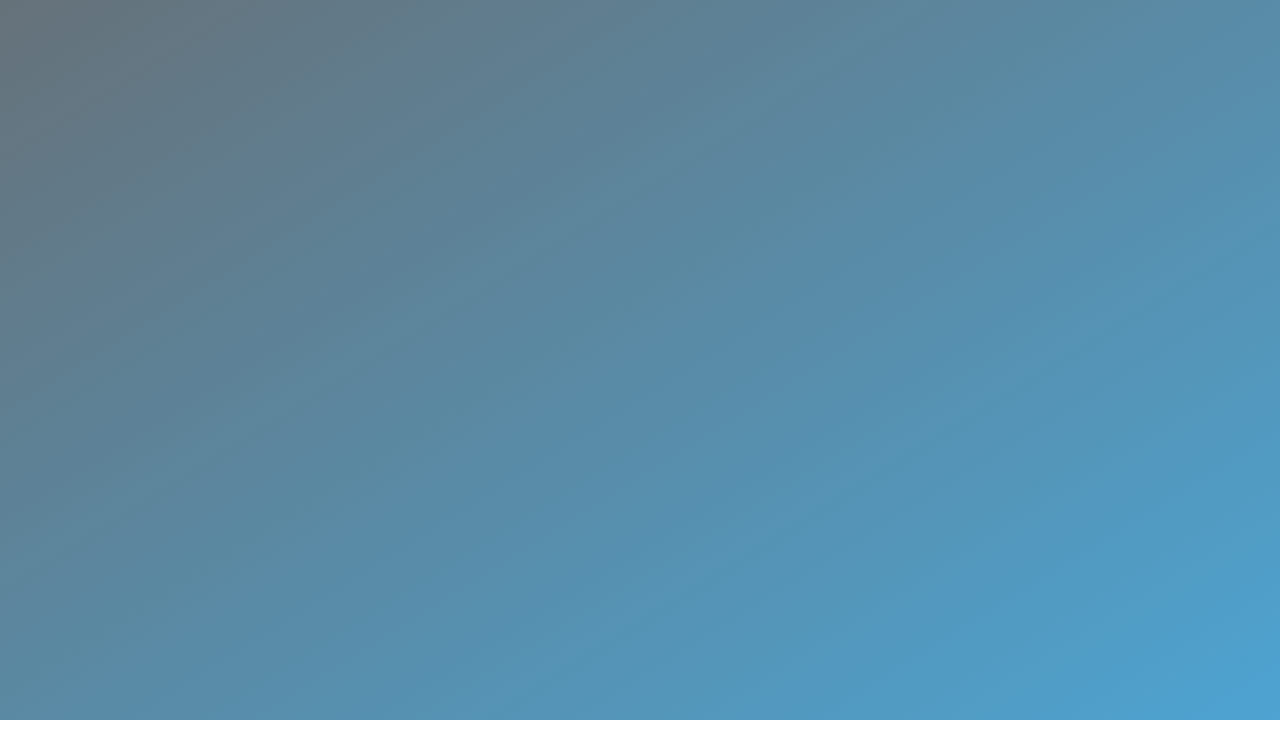
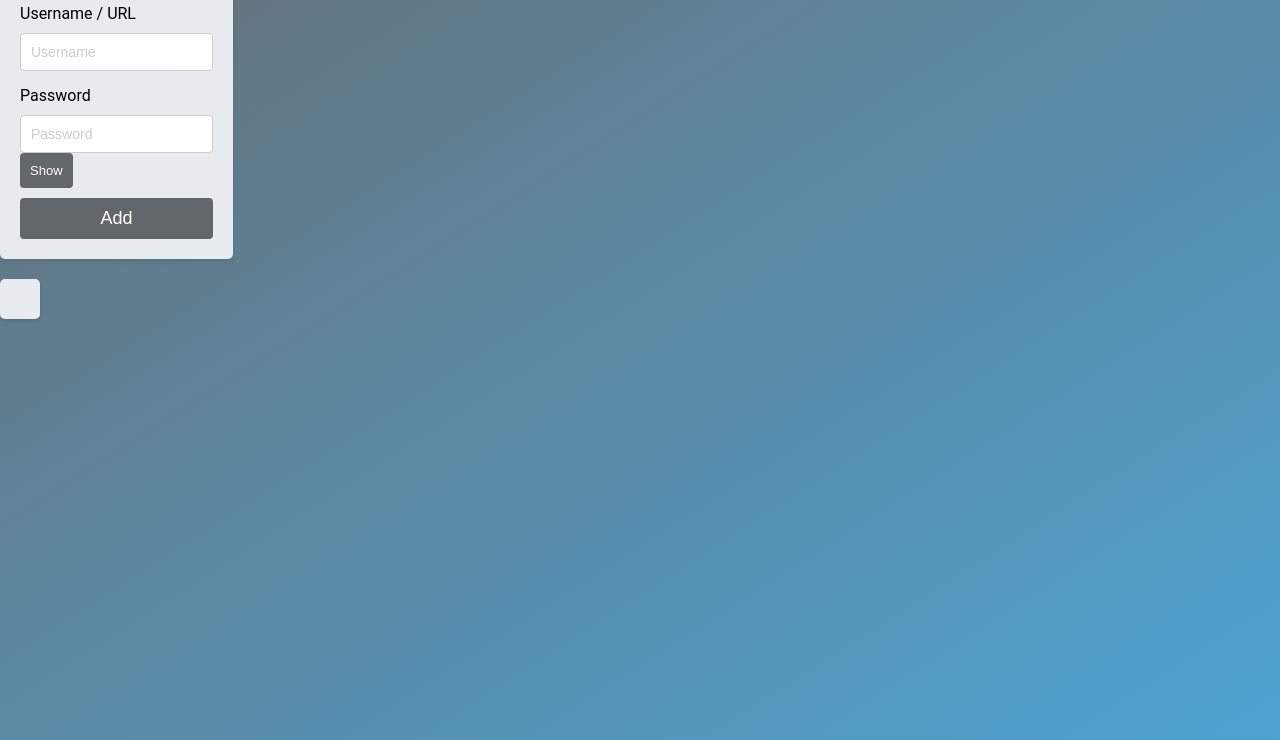
Before and after one commit to madmediaz2/SafetyLock, a website: page index.html in a window 1280 px wide. Shown: the part 80-820 px from the top of the page. Drawn offline with Linux system fonts and the light colour scheme.

Commit message:
inputcard setup

```diff
--- a/index.html
+++ b/index.html
@@ -8,6 +8,22 @@
     <link rel="stylesheet" href="src/styles/style.css">
 </head>
 <body>
-
+    <main>
+        <div class="cards">
+            <article class="card">
+                <h3>SafetyLock</h3>
+                <p style="margin-top: 20px;">Username / URL </p>
+                <input type="text" placeholder="Username" class="input-field">
+                <p style="margin-top: 15px;">Password</p>
+                <div class="password-field">
+                    <input type="password" placeholder="Password" class="input-field">
+                    <button class="button" style="font-size: small;">Show</button>
+                </div>
+                <button class="button button--secondary" style="margin-top: 10px; width: 100%;">Add</button>
+            </article>
+            <article class="card">
+            </article>
+        </div>
+    </main>
 </body>
 </html>
```
